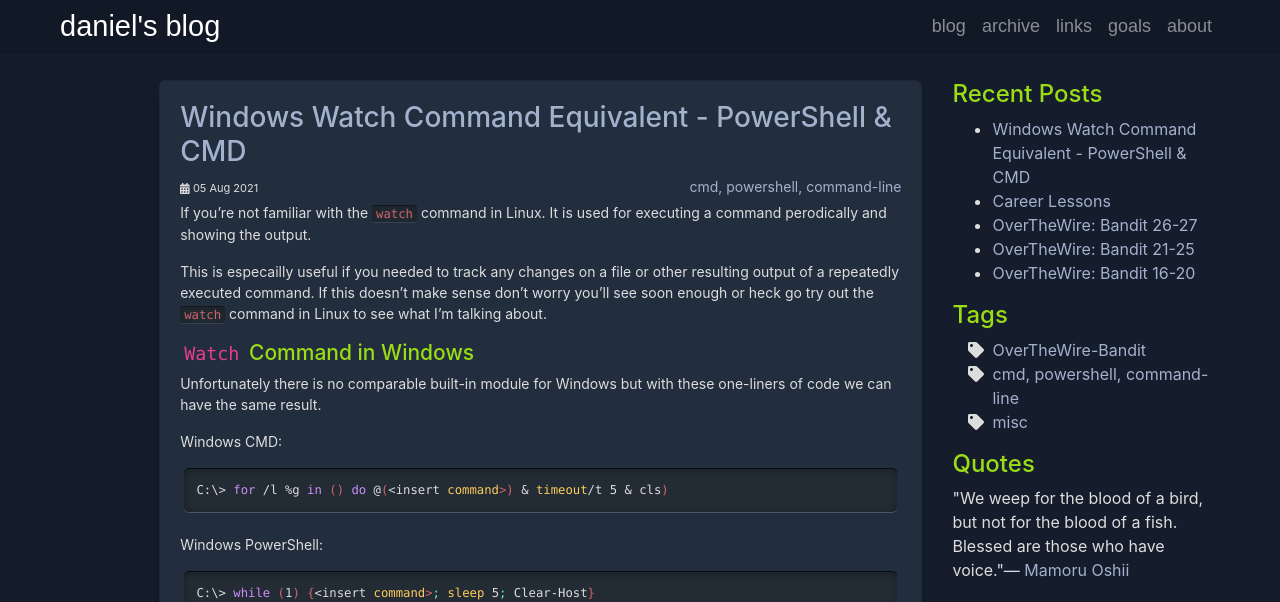
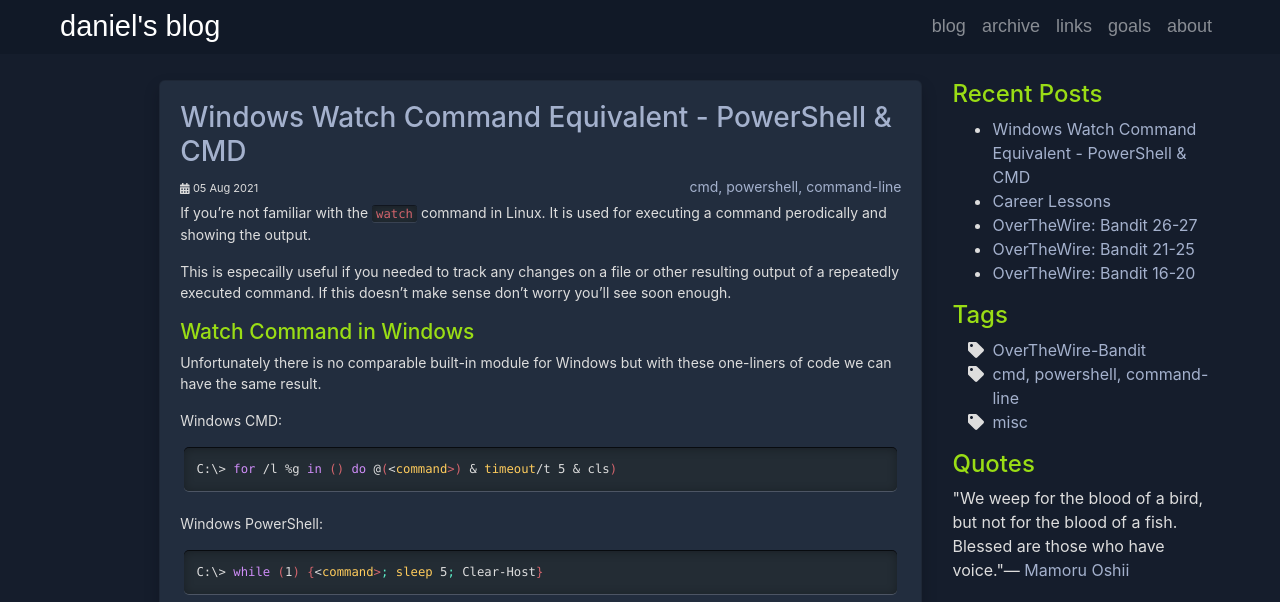
Before and after one commit to danieldavidson/danieldavidson.github.io, a Jekyll site: the page built from _posts/2021-08-05-windows-watch-command-equivalent-cmd-powershell.md, in a window 1280 px wide and 1016 px high, cut to the strip 0-602 px from the top of the window. Built offline with Jekyll 4.4.1, drawn with Linux system fonts in a browser that asks for light colours.

Commit message:
Update 2021-08-05-windows-watch-command-equivalent-cmd-powershell.md

````diff
--- a/_posts/2021-08-05-windows-watch-command-equivalent-cmd-powershell.md
+++ b/_posts/2021-08-05-windows-watch-command-equivalent-cmd-powershell.md
@@ -9,20 +9,20 @@ tags:
 
 If you're not familiar with the `watch` command in Linux. It is used for executing a command perodically and showing the output.
 
-This is especailly useful if you needed to track any changes on a file or other resulting output of a repeatedly executed command. If this doesn't make sense don't worry you'll see soon enough or heck go try out the `watch` command in Linux to see what I'm talking about.
+This is especailly useful if you needed to track any changes on a file or other resulting output of a repeatedly executed command. If this doesn't make sense don't worry you'll see soon enough.
 
-## `Watch` Command in Windows
+## Watch Command in Windows
 
 Unfortunately there is no comparable built-in module for Windows but with these one-liners of code we can have the same result.
 
 Windows CMD:
 
 ```console
-C:\> for /l %g in () do @(<insert command>) & timeout/t 5 & cls)
+C:\> for /l %g in () do @(<command>) & timeout/t 5 & cls)
 ```
 
 Windows PowerShell:
 
 ```console
-C:\> while (1) {<insert command>; sleep 5; Clear-Host}
+C:\> while (1) {<command>; sleep 5; Clear-Host}
 ```
````
